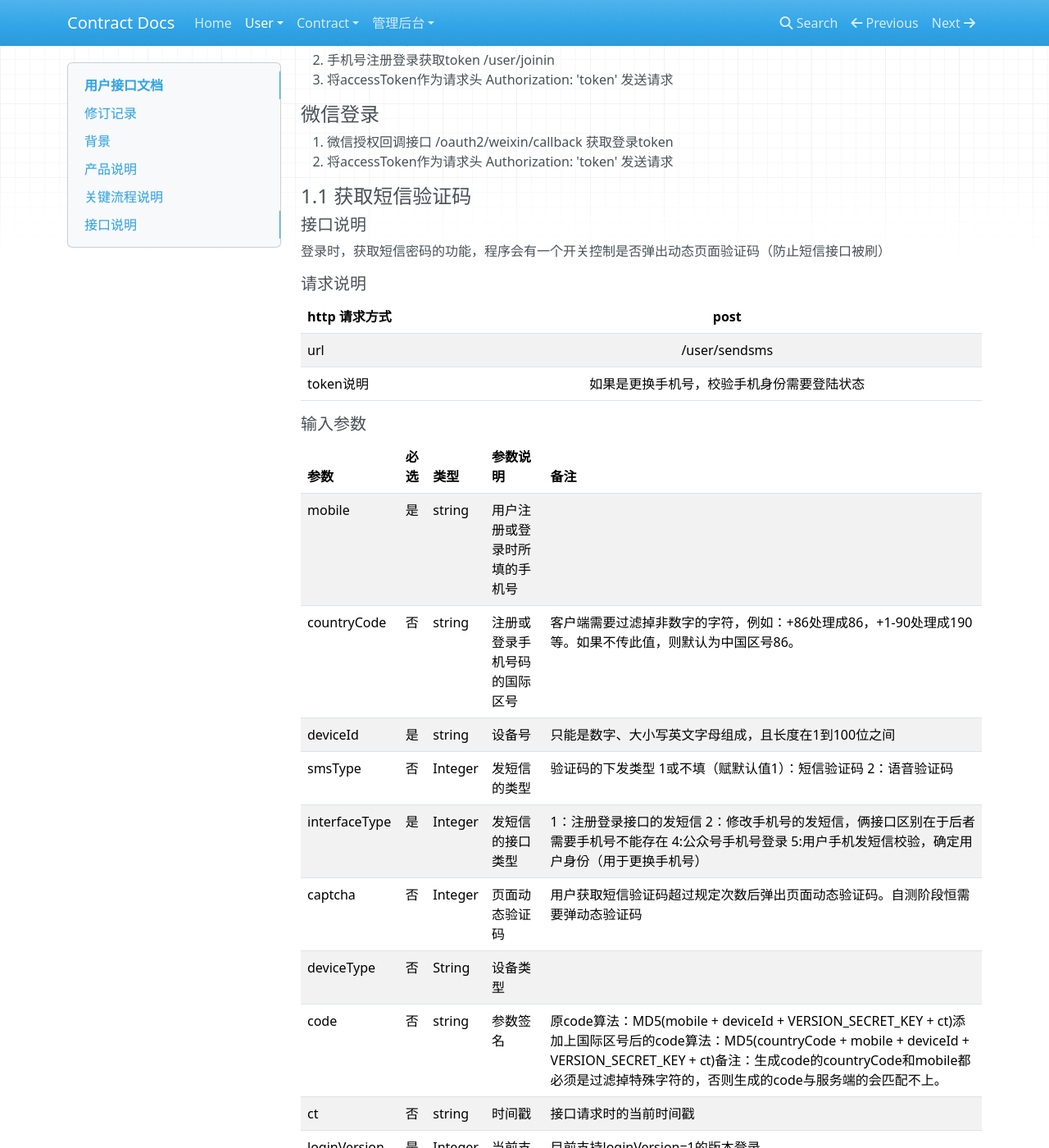
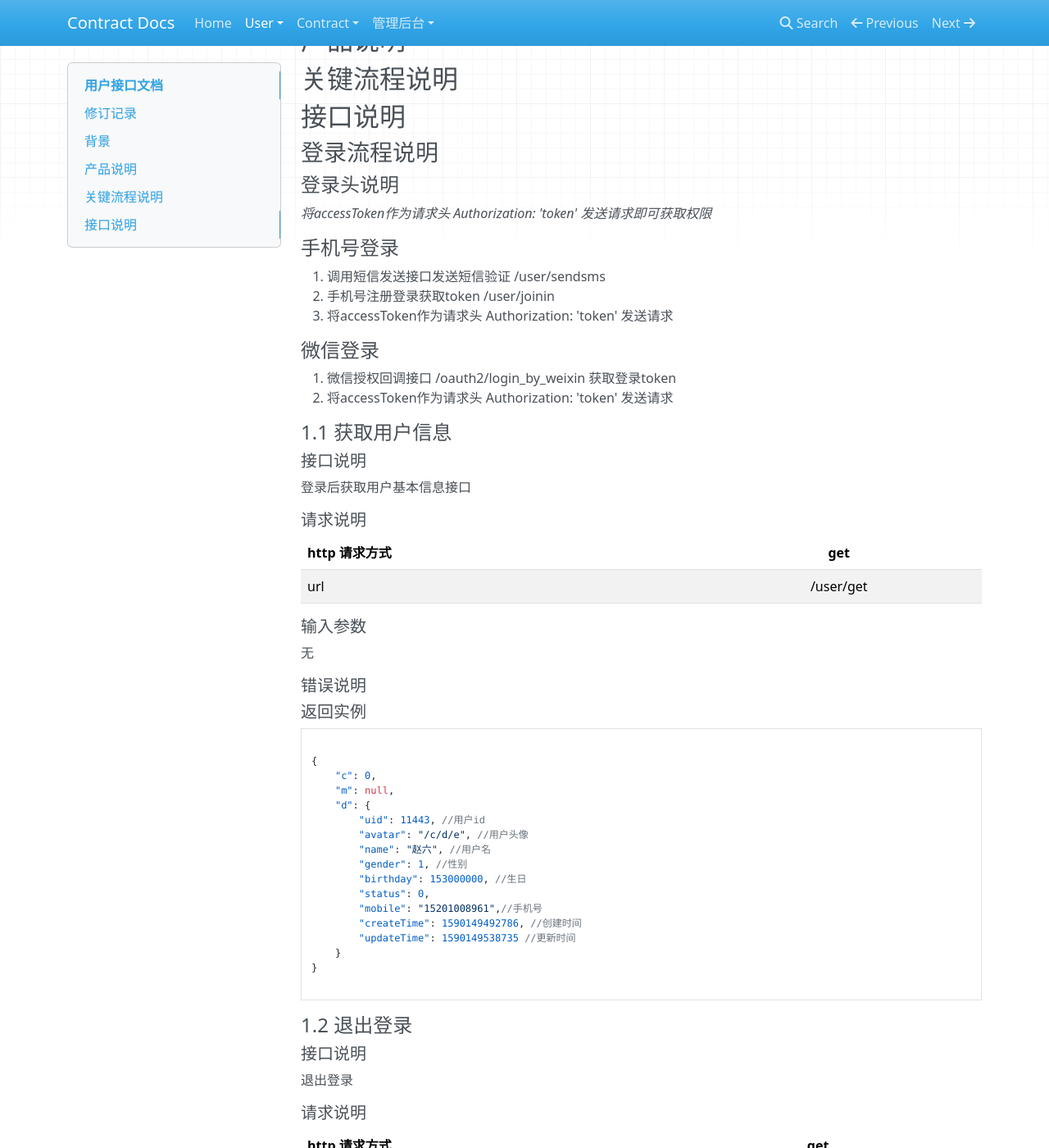
Before and after one commit to G-little/quick-sign-wiki, an MkDocs documentation site: the page built from docs/user/user.md, in a window 1280 px wide and 1400 px high, scrolled down 2528 px. Shown: the whole window at 82% size. Built offline with MkDocs 1.6.1, drawn with Linux system fonts in a browser that asks for light colours; nearby versions of some CDN libraries; some of the changed text lies outside the part shown.

Commit message:
first commit

````diff
--- a/docs/user/user.md
+++ b/docs/user/user.md
@@ -36,135 +36,15 @@
 
 #### 微信登录
 
-1. 微信授权回调接口 /oauth2/weixin/callback 获取登录token
+1. 微信授权回调接口 /oauth2/login_by_weixin 获取登录token
 2. 将accessToken作为请求头 Authorization: 'token'  发送请求
 
 
-#### 1.1 获取短信验证码
-
-##### 接口说明
-
-登录时，获取短信密码的功能，程序会有一个开关控制是否弹出动态页面验证码（防止短信接口被刷）
-
-##### 请求说明
-
-| http 请求方式          |post             |
-|:------------- |:---------------:|
-| url      |/user/sendsms |
-| token说明      |如果是更换手机号，校验手机身份需要登陆状态|
-
-#####  输入参数
-
-| 参数          |必选             | 类型       | 参数说明        | 备注          |
-|:-------------|:---------------:|:-------------|:-------------|:-------------|
-| mobile      | 是| string  |  用户注册或登录时所填的手机号 |   |
-| countryCode      | 否| string  | 注册或登录手机号码的国际区号| 客户端需要过滤掉非数字的字符，例如：+86处理成86，+1-90处理成190等。如果不传此值，则默认为中国区号86。 |
-| deviceId      | 是| string  | 设备号| 只能是数字、大小写英文字母组成，且长度在1到100位之间  |
-| smsType  | 否 | Integer  | 发短信的类型 | 验证码的下发类型 1或不填（赋默认值1）：短信验证码 2：语音验证码 |
-| interfaceType   | 是 | Integer  | 发短信的接口类型 |1：注册登录接口的发短信 2：修改手机号的发短信，俩接口区别在于后者需要手机号不能存在  4:公众号手机号登录 5:用户手机发短信校验，确定用户身份（用于更换手机号） |
-| captcha   | 否 | Integer  | 页面动态验证码 |用户获取短信验证码超过规定次数后弹出页面动态验证码。自测阶段恒需要弹动态验证码 |
-| deviceType   | 否 | String  |设备类型 ||
-| code   | 否 | string |参数签名 |原code算法：MD5(mobile + deviceId + VERSION_SECRET_KEY + ct)添加上国际区号后的code算法：MD5(countryCode + mobile + deviceId + VERSION_SECRET_KEY + ct)备注：生成code的countryCode和mobile都必须是过滤掉特殊字符的，否则生成的code与服务端的会匹配不上。|
-| ct   | 否 | string |时间戳  |接口请求时的当前时间戳|
-| loginVersion   | 是 | Integer | 当前支持登录的版本号  |目前支持loginVersion=1的版本登录 |
-
-#####  错误说明
-
-先整理可能的错误类型，具体对应的错误码实施时再确定：
-
-1. 缺少必填的参数。
-
-2. 无效的手机号码。
-
-3. 手机号发送验证码次数超限。
-
-4. 一分钟只能发送一条短信。
-
-5. 用户操作异常。
-
-
-#####  返回实例
-```json
-{
-
-  "c": "0"
-
-  "m": "操作成功",
-
-  "d": {}
-
-}
-```
-
-
-#### 1.2 用户注册/登录
-
-##### 接口说明
-
-用户通过手机号码接收短信密码后，登陆app
-
-##### 请求说明
-
-| http 请求方式          | post     |
-|:------------- |:---------------:|
-| url      | /user/joinin |
-
-#####  输入参数
-
-| 参数          |必选             | 类型       | 参数说明        | 备注          |
-|:-------------|:---------------:|:-------------|:-------------|:-------------|
-| mobile      | 是| string  |  用户注册或登录时所填的手机号 |  |
-| smscode      | 是| string  | 短信密码 | 必须是6位数 |
-| deviceId   | 是 | string  | 用户的设备id | 合法字符长度在1到100位之间 |
-| deviceType   | 否 | Integer  | 设备类型 | 用户设备类型 |
-| os   | 否 | string  | 操作系统 |  操作系统类型 |
-
-#####  错误说明
-
-1. 缺少必填的参数。
-
-2. 手机号格式错误。
-
-3. 短信密码无效。
-
-4. 短信密码校验失败。
-
-5. 您登录过于频繁，请稍后再试。
-
-6. 注册失败。
-
-
-#####  返回实例
-```json
-
-{
-    "c": 0,
-    "m": null,
-    "d": {
-        "uid": 11443, //用户ID
-        "accessToken": "eyJ0eXAiOiJKV1QiLCJhbGciOiJIUzI1NiJ9.eyJhdWQiOlsiMTE0NDMiLCJBMTUyMDEwMDg5NjEiXSwiZXhwIjoxNTk5MDk4ODIzfQ.ng6CyFi4MTu-HtDRzffWpetApPrzM5z-JKv3a0t8v0g", //登录token
-        "accessExpiresIn": 1599098823065, //失效时间
-        "refreshToken": "fMYerhGCyudmIhLUW", //刷新token
-        "refreshExpiresIn": 1604369223065, //刷新token 失效时间
-        "user": { //用户信息
-            "uid": 11443,  //用户ID
-            "avatar": "/c/d/e", //用户头像
-            "name": "赵六", //用户昵称
-            "gender": 1, // 性别  1 男
-            "birthday": 153000000, //生日
-            "status": 0, //状态
-            "mobile": "15201008961", //手机号
-            "createTime": 1590149492786, //创建时间
-            "updateTime": 1590149538735 //更新时间
-        }
-    }
-}
-
-```
 
 
 
-#### 1.3 获取用户信息
+
+#### 1.1 获取用户信息
 
 ##### 接口说明
 
@@ -207,7 +87,7 @@
 ```
 
 
-#### 1.4 退出登录
+#### 1.2 退出登录
 
 ##### 接口说明
 
@@ -242,7 +122,7 @@
 ```
 
 
-#### 1.5 修改用户信息
+#### 1.3 修改用户信息
 
 ##### 接口说明
 
@@ -606,3 +486,163 @@
     }
 }
 ```
+
+
+
+#### 1.10 获取实名认证验证码
+
+##### 接口说明
+
+3要素实名认证
+
+##### 请求说明
+
+| http 请求方式          |post             |
+|:------------- |:---------------:|
+| url      |/user/realname/step1 |
+
+#####  输入参数
+
+| 参数          |必选             | 类型       | 参数说明        | 备注          |
+|:-------------|:---------------:|:-------------|:-------------|:-------------|
+| realname      | 是| string  |  姓名 |   |
+| idcardNum      | 是| string  |  身份证号 |   |
+| mobile      | 是| string  |  设备类型 |  手机号   |
+
+
+#####  错误说明
+
+
+
+
+#####  返回实例
+```json
+{
+    "c": 0,
+    "m": null,
+    "d": {
+        "flowId": "1422815390941054682"
+    }
+}
+
+```
+
+
+
+#### 1.11 实名认证手机号验证
+
+##### 接口说明
+
+3要素实名认证
+
+##### 请求说明
+
+| http 请求方式          |post             |
+|:------------- |:---------------:|
+| url      |/user/realname/step2 |
+
+#####  输入参数
+
+| 参数          |必选             | 类型       | 参数说明        | 备注          |
+|:-------------|:---------------:|:-------------|:-------------|:-------------|
+| flowId      | 是| string  |  流水号 |   |
+| smscode      | 是| string  |  验证码 |   |
+
+
+
+#####  错误说明
+
+
+
+
+#####  返回实例
+```json
+{
+    "c": 0,
+    "m": null,
+    "d": {
+
+    }
+}
+
+```
+
+
+
+#### 1.12 实名认证状态查询
+
+##### 接口说明
+
+3要素实名认证结果查询
+
+##### 请求说明
+
+| http 请求方式          |get             |
+|:------------- |:---------------:|
+| url      |/user/realname/status |
+
+#####  输入参数
+
+| 参数          |必选             | 类型       | 参数说明        | 备注          |
+|:-------------|:---------------:|:-------------|:-------------|:-------------|
+| flowId      | 是| string  |  流水号 |   |
+
+
+
+#####  错误说明
+
+
+
+
+#####  返回实例
+```json
+{
+    "c": 0,
+    "m": null,
+    "d": {
+        "status":false, //成功:true,失败:false
+    }
+}
+
+```
+
+
+
+#### 1.12 更新实名认证账户
+
+##### 接口说明
+
+更新实名认证的手机号，调用完更新后， 调用 /user/realname/step2 验证手机号验证码
+
+
+
+##### 请求说明
+
+| http 请求方式          |post             |
+|:------------- |:---------------:|
+| url      |/user/realname/update |
+
+#####  输入参数
+
+| 参数          |必选             | 类型       | 参数说明        | 备注          |
+|:-------------|:---------------:|:-------------|:-------------|:-------------|
+| mobile      | 是| string  |  更新手机号 |   |
+
+
+
+#####  错误说明
+
+
+
+
+#####  返回实例
+```json
+{
+    "c": 0,
+    "m": null,
+    "d": {
+        "flowId":"123342342324", //认证流水号
+    }
+}
+
+```
--- a/mkdocs.yml
+++ b/mkdocs.yml
@@ -4,7 +4,9 @@
     - User:
       - Main: './user/user.md'
     - Contract:
-      - 合同: './contract/index.md'
+      - 车辆管理: './contract/car.md'
+      - 合同管理: './contract/contract.md'
+      - 合同账户: './contract/contract_account.md'
 
     - 管理后台:
       - 用户: './admin/user.md'
````
Also changed, not shown: other parts of docs/user/user.md (+2 -2 lines), site/index.html, site/search/search_index.json, 1 other file.
